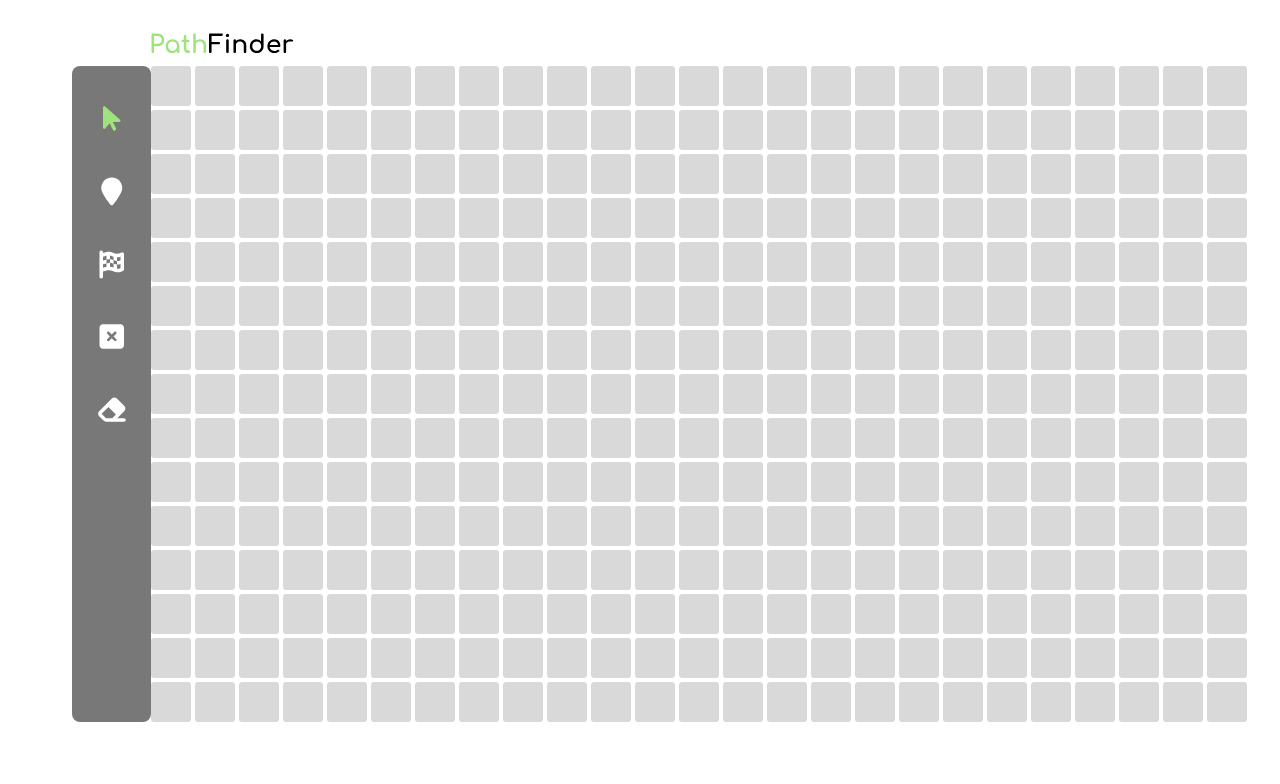
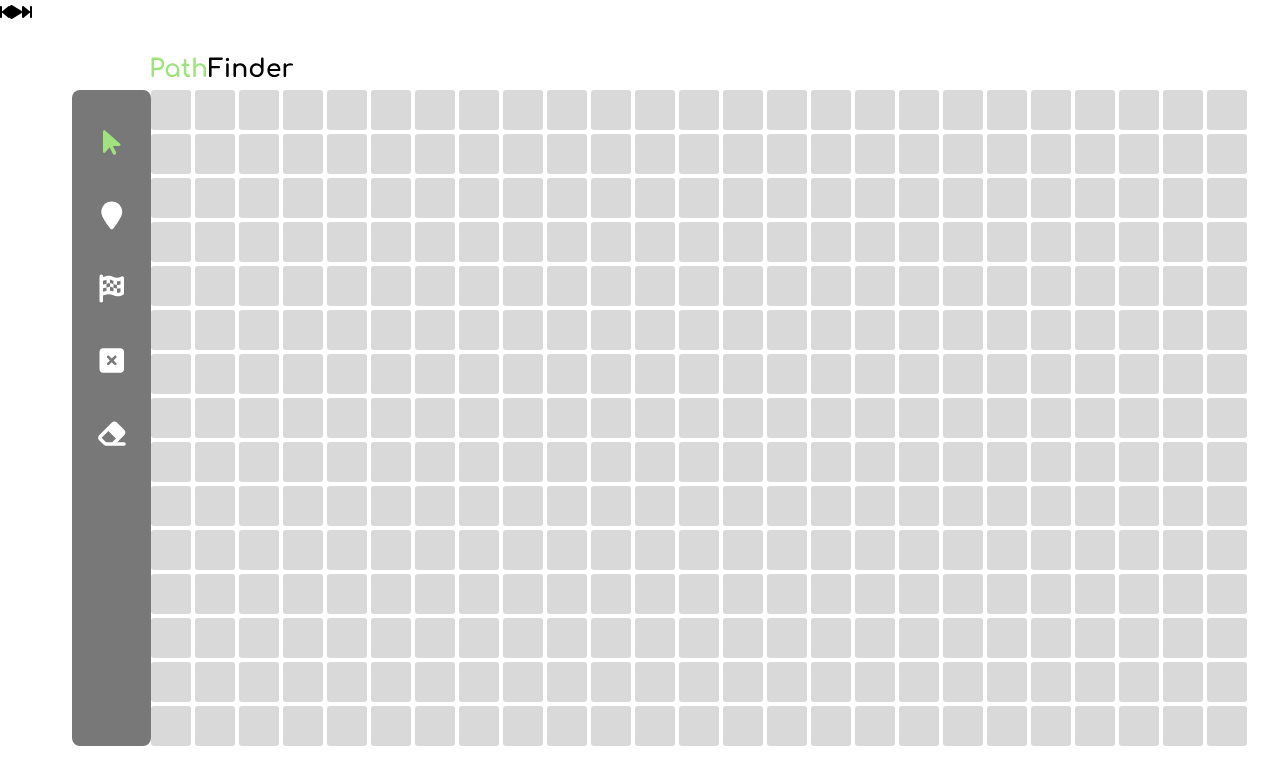
Before and after one commit to mikolajszymczuk1/PathFinder, a Vue app: page / in a window 1280 px wide. Shown: the top 784 px of the page. Built offline with nearby package versions, Linux system fonts and the light colour scheme.

Commit message:
Start working on navigation control component

```diff
--- a/src/Editor/EditorMain.vue
+++ b/src/Editor/EditorMain.vue
@@ -1,4 +1,6 @@
 <template>
+  <EditorNavControl />
+
   <header>
     <nav
       class="mb-[12px] mt-[33px] mx-auto md:ml-auto md:mr-[33px]"
@@ -23,13 +25,14 @@ import { ref, type Ref } from 'vue';
 import { usePathEditorStore } from '@/stores/PathEditorStore';
 import { useWindowSize, useElementSize } from '@vueuse/core';
 import { getNewTilesSize } from '@/modules/commonFunctions/resizeCommon';
+import { getEnumValues } from '@/modules/commonFunctions/enumHelpers';
+import DrawModesEnum from '@/modules/enums/drawModesEnum';
 
 import GridTable from '@/components/GridTable.vue';
 import LogoIcon from '@/components/icons/LogoIcon.vue';
 import ButtonContainer from '@/components/ButtonContainer.vue';
 import PenButton from '@/components/PenButton.vue';
-import { getEnumValues } from '@/modules/commonFunctions/enumHelpers';
-import DrawModesEnum from '@/modules/enums/drawModesEnum';
+import EditorNavControl from '@/components/EditorNavControl.vue';
 
 // Grid initalization
 const store = usePathEditorStore();
--- /dev/null
+++ b/src/components/EditorNavControl.vue
@@ -0,0 +1,13 @@
+<template>
+  <div class="flex">
+    <SingleControlButton icon-name="fa-backward-step" />
+    <div class=""></div>
+    <SingleControlButton icon-name="fa-play" />
+    <div class=""></div>
+    <SingleControlButton icon-name="fa-forward-step" />
+  </div>
+</template>
+
+<script setup lang="ts">
+import SingleControlButton from '@/components/buttons/SingleControlButton.vue';
+</script>
--- /dev/null
+++ b/src/components/buttons/SingleControlButton.vue
@@ -0,0 +1,27 @@
+<template>
+  <button
+    class=""
+    @click="emitClick()"
+  >
+    <FontAwesomeIcon class="" :icon="['fas', iconName]" />
+  </button>
+</template>
+
+<script setup lang="ts">
+defineProps({
+  iconName: {
+    type: String,
+    required: true,
+  }
+});
+
+const emit = defineEmits<{
+  /** Emit click action that can be handled */
+  (e: 'clickAction'): void
+}>();
+
+/** Emit click action that can be handled by parent component */
+const emitClick = (): void => {
+  emit('clickAction');
+}
+</script>
```
